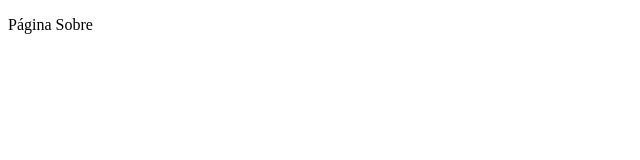
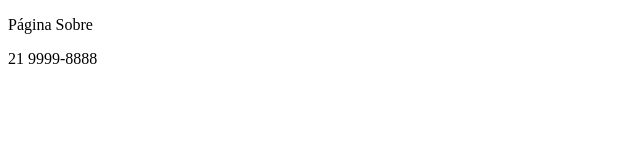
Before and after one commit to cgonzaga2022/git-udemy-01, a plain HTML site: page sobre.html in a window 1280 px wide. Shown: the whole page, without its empty margins (0-640 px from the left). Drawn offline with Linux system fonts and the light colour scheme.

Commit message:
Finalizanção da Página closes #3

```diff
--- a/sobre.html
+++ b/sobre.html
@@ -8,5 +8,6 @@
 </head>
 <body>
     <p>Página Sobre</p>
+    <p>21 9999-8888</p>
 </body>
 </html>
```
